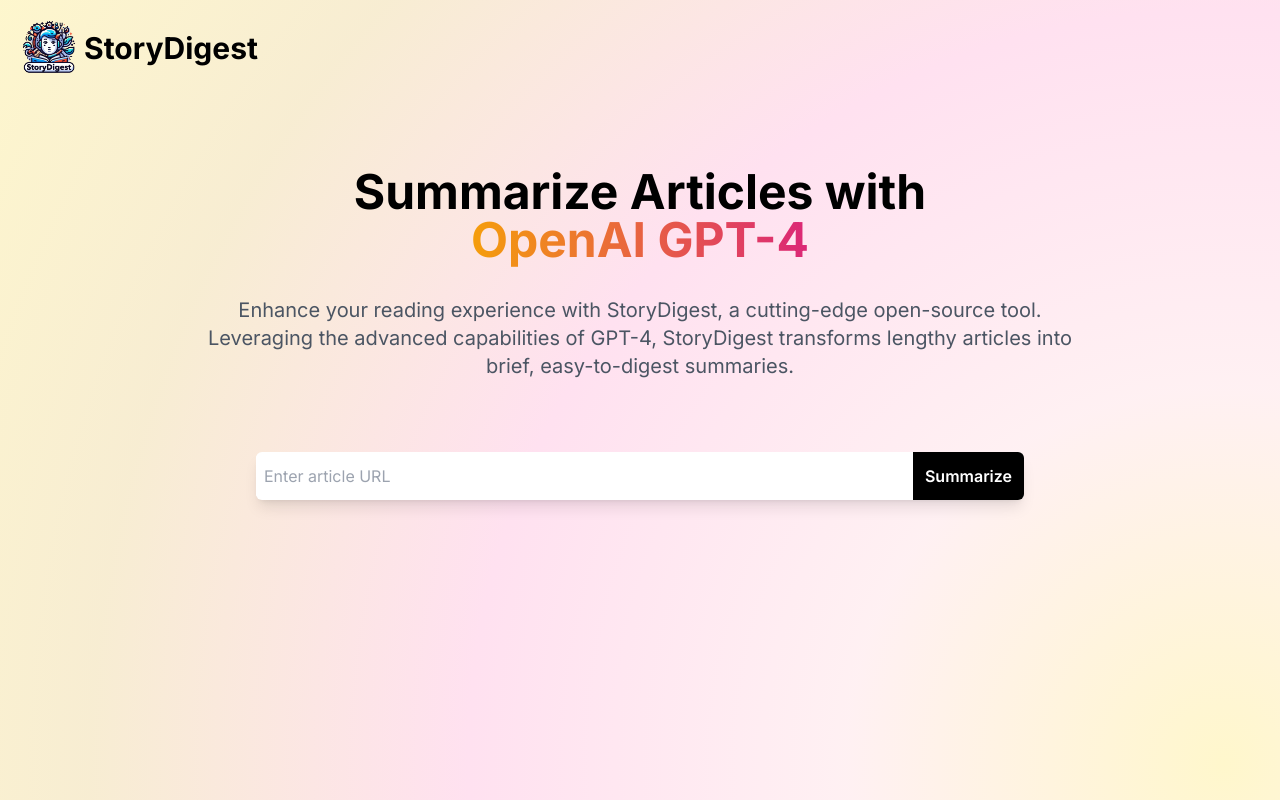
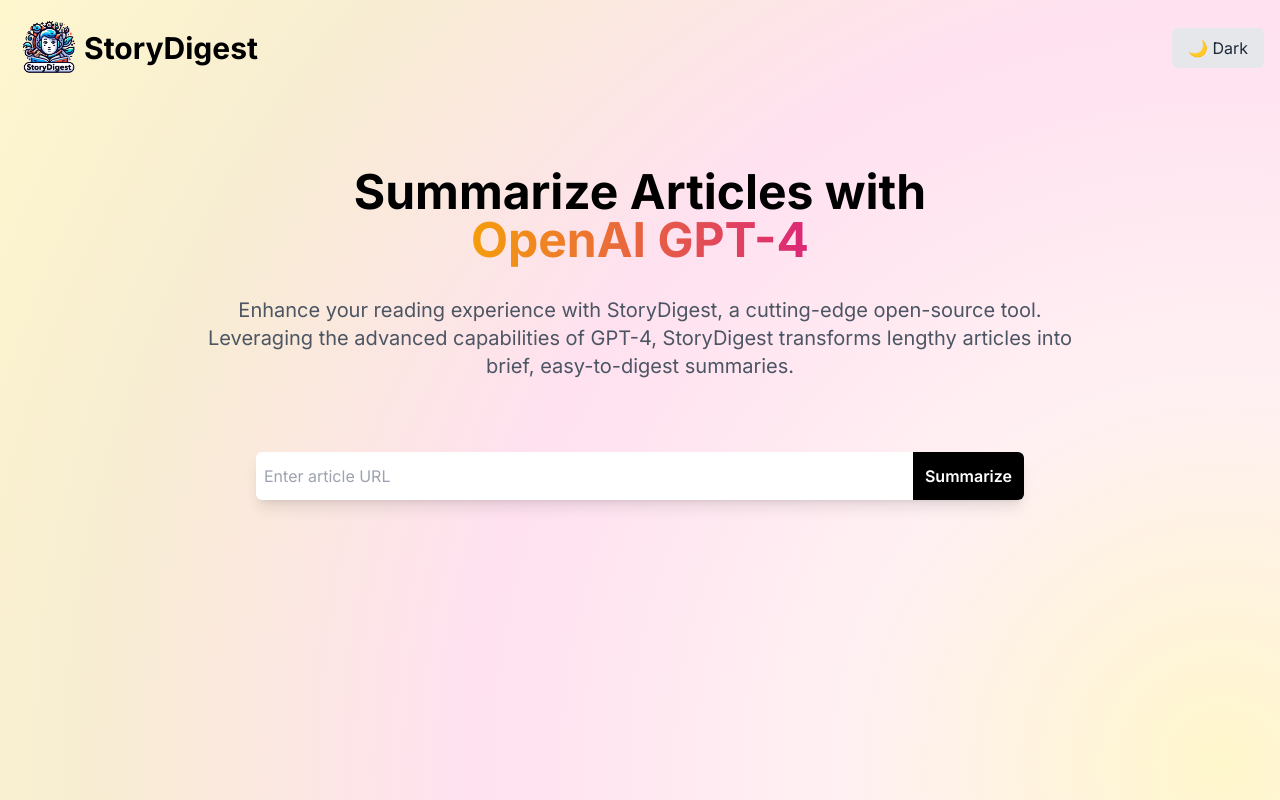
Before and after one commit to MiguelVazB/StoryDigest, a React (Vite) app: page / in a window 1280 px wide. Built offline with nearby package versions, Linux system fonts and the light colour scheme.

Commit message:
feat: add dark mode toggle and improve accessibility in Hero component

```diff
--- a/src/components/Hero.jsx
+++ b/src/components/Hero.jsx
@@ -1,21 +1,29 @@
-import React from "react";
 import logo from "../assets/logo-removebg.png";
 
-const Hero = () => {
+const Hero = ({ darkMode, toggleDarkMode }) => {
   return (
     <>
-      <header className="flex w-full items-center gap-1 p-4">
-        <img className="w-16 h-16" src={logo} alt="logo" />
-        <div className="text-3xl font-extrabold">StoryDigest</div>
+      <header className="flex w-full items-center justify-between gap-1 p-4">
+        <div className="flex items-center gap-1">
+          <img className="w-16 h-16" src={logo} alt="StoryDigest logo" width="64" height="64" loading="eager" />
+          <div className="text-3xl font-extrabold dark:text-white">StoryDigest</div>
+        </div>
+        <button
+          onClick={toggleDarkMode}
+          className="bg-gray-200 dark:bg-gray-700 hover:bg-gray-300 dark:hover:bg-gray-600 text-gray-800 dark:text-gray-100 px-4 py-2 rounded-md transition duration-300 ease-in-out"
+          aria-label="Toggle dark mode"
+        >
+          {darkMode ? '☀️ Light' : '🌙 Dark'}
+        </button>
       </header>
       <div className="flex flex-col gap-8 p-2 items-center text-center justify-center">
-        <div className="text-5xl font-bold">
+        <div className="text-5xl font-bold dark:text-white">
           <p>Summarize Articles with</p>
           <span className="bg-gradient-to-r from-amber-500 to-pink-600 text-transparent bg-clip-text font-extrabold">
             OpenAI GPT-4
           </span>
         </div>
-        <p className="text-xl text-gray-600 max-w-4xl">
+        <p className="text-xl text-gray-600 dark:text-gray-300 max-w-4xl">
           Enhance your reading experience with StoryDigest, a cutting-edge
           open-source tool. Leveraging the advanced capabilities of GPT-4,
           StoryDigest transforms lengthy articles into brief, easy-to-digest
```
